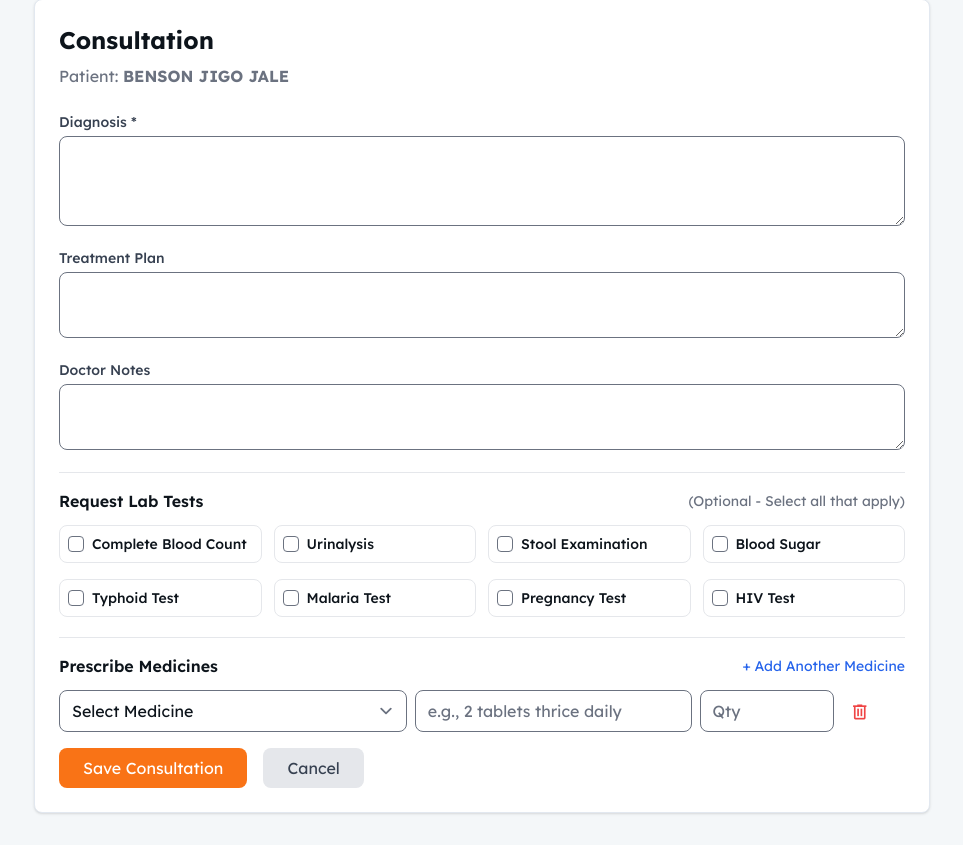
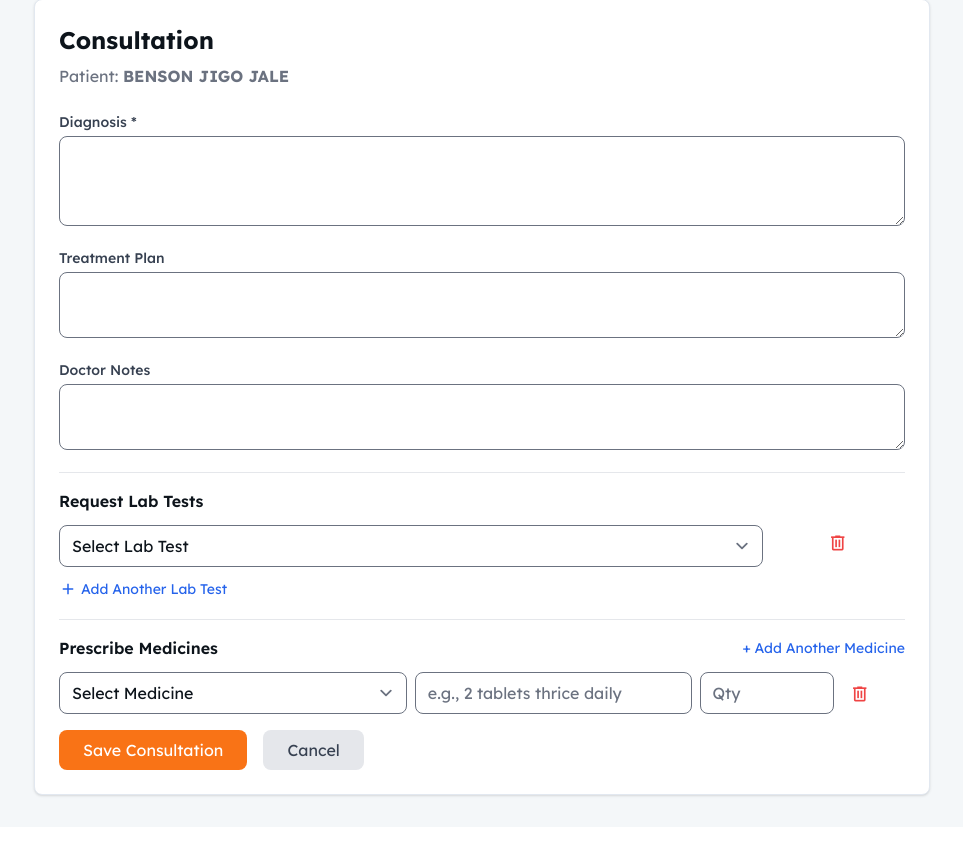
Before and after one commit to Bensonjigo/Kumiclinic, a Django app: page /consultation/20/ in a window 1280 px wide. Shown: the part 173-1018 px from the top of the page, without its empty margins (158-1121 px from the left). After the commit the page ends 971 px from the top, so only its background shows below. Run offline with Django 5.2, Linux system fonts and the light colour scheme; a user stored in the database is signed in; data comes from the database, SQL or seed files in the repository; some libraries are stand-ins or nearby versions.

Commit message:
Change lab tests to dropdown with add/remove functionality
- Replace checkboxes with dropdown select for lab tests
- Add ability to add multiple lab tests dynamically
- Add remove button for each lab test row
- Added more lab test options to dropdown

```diff
--- a/clinic/template_views.py
+++ b/clinic/template_views.py
@@ -725,7 +725,7 @@ def consultation_form(request, visit_id):
         )
 
         # Handle multiple lab tests FIRST
-        lab_tests = request.POST.getlist('lab_tests')
+        lab_tests = request.POST.getlist('lab_test')
         lab_count = 0
         for lab_test in lab_tests:
             if lab_test:
--- a/templates/clinic/consultation_form.html
+++ b/templates/clinic/consultation_form.html
@@ -33,46 +33,46 @@
             <div class="border-t pt-4">
                 <div class="flex justify-between items-center mb-3">
                     <h3 class="font-semibold">Request Lab Tests</h3>
-                    <span class="text-sm text-gray-500">(Optional - Select all that apply)</span>
                 </div>
                 <div id="labWarning" class="hidden mb-3 p-3 bg-yellow-50 border border-yellow-200 rounded-lg text-sm text-yellow-800">
                     <strong>Note:</strong> If you order lab tests, you must wait for lab results before prescribing medications.
                     You will be able to add prescriptions after the lab results are ready.
                 </div>
-                <div class="grid grid-cols-2 md:grid-cols-4 gap-3">
-                    <label class="flex items-center gap-2 p-2 border rounded-lg hover:bg-gray-50 cursor-pointer">
-                        <input type="checkbox" name="lab_tests" value="CBC" class="rounded text-blue-600" onchange="togglePrescriptions()">
-                        <span class="text-sm">Complete Blood Count</span>
-                    </label>
-                    <label class="flex items-center gap-2 p-2 border rounded-lg hover:bg-gray-50 cursor-pointer">
-                        <input type="checkbox" name="lab_tests" value="URINALYSIS" class="rounded text-blue-600" onchange="togglePrescriptions()">
-                        <span class="text-sm">Urinalysis</span>
-                    </label>
-                    <label class="flex items-center gap-2 p-2 border rounded-lg hover:bg-gray-50 cursor-pointer">
-                        <input type="checkbox" name="lab_tests" value="STOOL_EXAM" class="rounded text-blue-600" onchange="togglePrescriptions()">
-                        <span class="text-sm">Stool Examination</span>
-                    </label>
-                    <label class="flex items-center gap-2 p-2 border rounded-lg hover:bg-gray-50 cursor-pointer">
-                        <input type="checkbox" name="lab_tests" value="BLOOD_SUGAR" class="rounded text-blue-600" onchange="togglePrescriptions()">
-                        <span class="text-sm">Blood Sugar</span>
-                    </label>
-                    <label class="flex items-center gap-2 p-2 border rounded-lg hover:bg-gray-50 cursor-pointer">
-                        <input type="checkbox" name="lab_tests" value="TYPHOID" class="rounded text-blue-600" onchange="togglePrescriptions()">
-                        <span class="text-sm">Typhoid Test</span>
-                    </label>
-                    <label class="flex items-center gap-2 p-2 border rounded-lg hover:bg-gray-50 cursor-pointer">
-                        <input type="checkbox" name="lab_tests" value="MALARIA" class="rounded text-blue-600" onchange="togglePrescriptions()">
-                        <span class="text-sm">Malaria Test</span>
-                    </label>
-                    <label class="flex items-center gap-2 p-2 border rounded-lg hover:bg-gray-50 cursor-pointer">
-                        <input type="checkbox" name="lab_tests" value="PREGNANCY" class="rounded text-blue-600" onchange="togglePrescriptions()">
-                        <span class="text-sm">Pregnancy Test</span>
-                    </label>
-                    <label class="flex items-center gap-2 p-2 border rounded-lg hover:bg-gray-50 cursor-pointer">
-                        <input type="checkbox" name="lab_tests" value="HIV" class="rounded text-blue-600" onchange="togglePrescriptions()">
-                        <span class="text-sm">HIV Test</span>
-                    </label>
+
+                <!-- Lab Test Rows -->
+                <div id="labTestRows">
+                    <div class="lab-test-row grid grid-cols-12 gap-2 mb-2">
+                        <div class="col-span-10">
+                            <select name="lab_test" class="w-full px-3 py-2 border rounded-lg" onchange="checkLabTests()">
+                                <option value="">Select Lab Test</option>
+                                <option value="CBC">Complete Blood Count (CBC)</option>
+                                <option value="URINALYSIS">Urinalysis</option>
+                                <option value="STOOL_EXAM">Stool Examination</option>
+                                <option value="BLOOD_SUGAR">Blood Sugar</option>
+                                <option value="TYPHOID">Typhoid Test</option>
+                                <option value="MALARIA">Malaria Test</option>
+                                <option value="PREGNANCY">Pregnancy Test</option>
+                                <option value="HIV">HIV Test</option>
+                                <option value="HEPATITIS">Hepatitis Test</option>
+                                <option value="LIVER_FUNCTION">Liver Function Test</option>
+                                <option value="KIDNEY_FUNCTION">Kidney Function Test</option>
+                                <option value="LIPID_PROFILE">Lipid Profile</option>
+                                <option value="THYROID">Thyroid Function Test</option>
+                                <option value="OTHER">Other (Specify)</option>
+                            </select>
+                        </div>
+                        <div class="col-span-2">
+                            <button type="button" onclick="removeLabTestRow(this)" class="text-red-500 hover:text-red-700 p-2 w-full flex justify-center">
+                                <span class="material-symbols-outlined">delete</span>
+                            </button>
+                        </div>
+                    </div>
                 </div>
+
+                <button type="button" onclick="addLabTestRow()" class="mt-2 text-sm text-blue-600 hover:underline flex items-center gap-1">
+                    <span class="material-symbols-outlined text-lg">add</span>
+                    Add Another Lab Test
+                </button>
             </div>
 
             <!-- Prescriptions Section -->
@@ -123,18 +123,67 @@
 </div>
 
 <script>
-function togglePrescriptions() {
-    const labCheckboxes = document.querySelectorAll('input[name="lab_tests"]:checked');
+function checkLabTests() {
+    const labSelects = document.querySelectorAll('#labTestRows select');
     const prescriptionsSection = document.getElementById('prescriptionsSection');
     const labWarning = document.getElementById('labWarning');
 
-    if (labCheckboxes.length > 0) {
+    let hasLabTest = false;
+    for (const select of labSelects) {
+        if (select.value) {
+            hasLabTest = true;
+            break;
+        }
+    }
+
+    if (hasLabTest) {
         prescriptionsSection.classList.add('opacity-50', 'pointer-events-none');
         labWarning.classList.remove('hidden');
     } else {
         prescriptionsSection.classList.remove('opacity-50', 'pointer-events-none');
         labWarning.classList.add('hidden');
     }
+}
+
+function addLabTestRow() {
+    const container = document.getElementById('labTestRows');
+    const newRow = document.createElement('div');
+    newRow.className = 'lab-test-row grid grid-cols-12 gap-2 mb-2';
+    newRow.innerHTML = `
+        <div class="col-span-10">
+            <select name="lab_test" class="w-full px-3 py-2 border rounded-lg" onchange="checkLabTests()">
+                <option value="">Select Lab Test</option>
+                <option value="CBC">Complete Blood Count (CBC)</option>
+                <option value="URINALYSIS">Urinalysis</option>
+                <option value="STOOL_EXAM">Stool Examination</option>
+                <option value="BLOOD_SUGAR">Blood Sugar</option>
+                <option value="TYPHOID">Typhoid Test</option>
+                <option value="MALARIA">Malaria Test</option>
+                <option value="PREGNANCY">Pregnancy Test</option>
+                <option value="HIV">HIV Test</option>
+                <option value="HEPATITIS">Hepatitis Test</option>
+                <option value="LIVER_FUNCTION">Liver Function Test</option>
+                <option value="KIDNEY_FUNCTION">Kidney Function Test</option>
+                <option value="LIPID_PROFILE">Lipid Profile</option>
+                <option value="THYROID">Thyroid Function Test</option>
+                <option value="OTHER">Other (Specify)</option>
+            </select>
+        </div>
+        <div class="col-span-2">
+            <button type="button" onclick="removeLabTestRow(this)" class="text-red-500 hover:text-red-700 p-2 w-full flex justify-center">
+                <span class="material-symbols-outlined">delete</span>
+            </button>
+        </div>
+    `;
+    container.appendChild(newRow);
+}
+
+function removeLabTestRow(button) {
+    const rows = document.querySelectorAll('.lab-test-row');
+    if (rows.length > 1) {
+        button.closest('.lab-test-row').remove();
+    }
+    checkLabTests();
 }
 
 function addMedicineRow() {
@@ -182,8 +231,16 @@ function validateForm() {
     }
 
     // Check if lab tests are ordered - prescriptions should be disabled
-    const labCheckboxes = document.querySelectorAll('input[name="lab_tests"]:checked');
-    if (labCheckboxes.length > 0) {
+    const labSelects = document.querySelectorAll('#labTestRows select');
+    let hasLabTest = false;
+    for (const select of labSelects) {
+        if (select.value) {
+            hasLabTest = true;
+            break;
+        }
+    }
+
+    if (hasLabTest) {
         // Don't validate prescriptions since they're disabled when labs are selected
         return true;
     }
```
